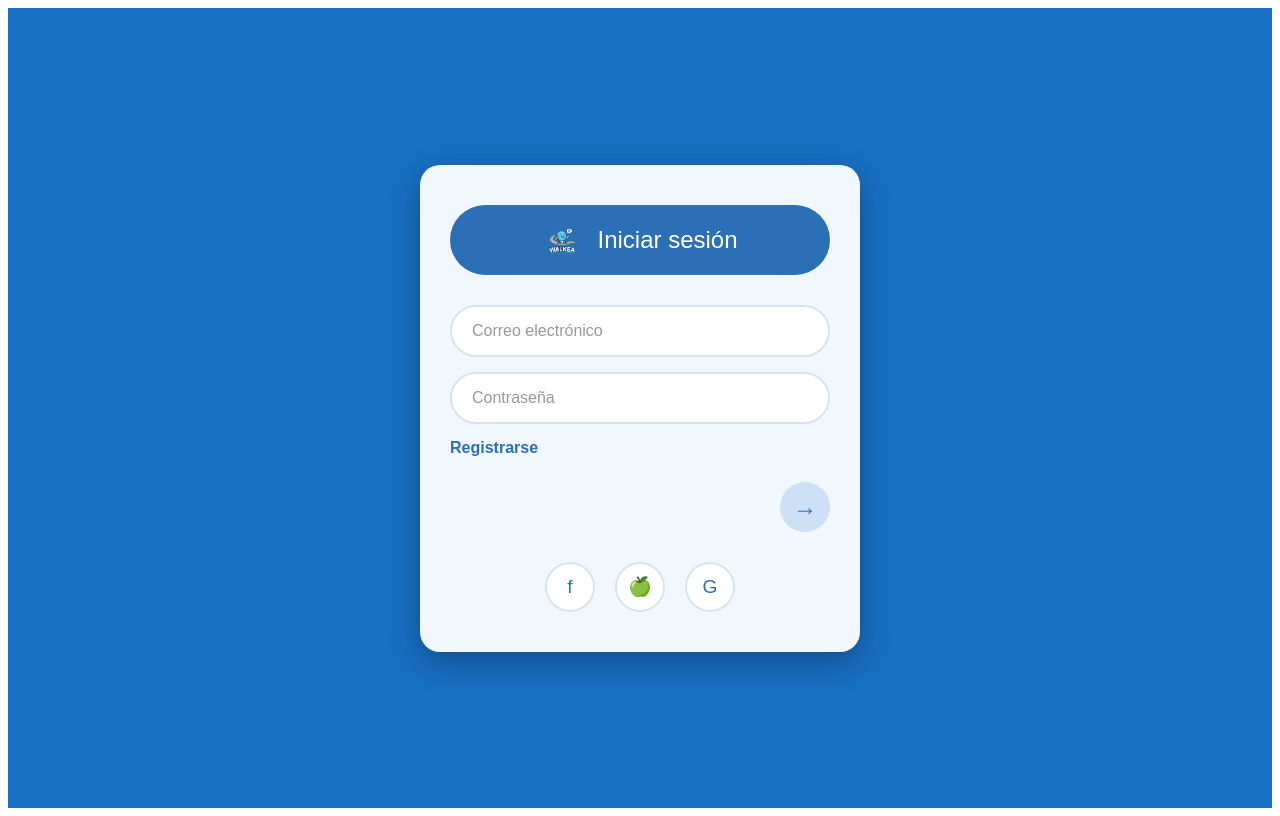
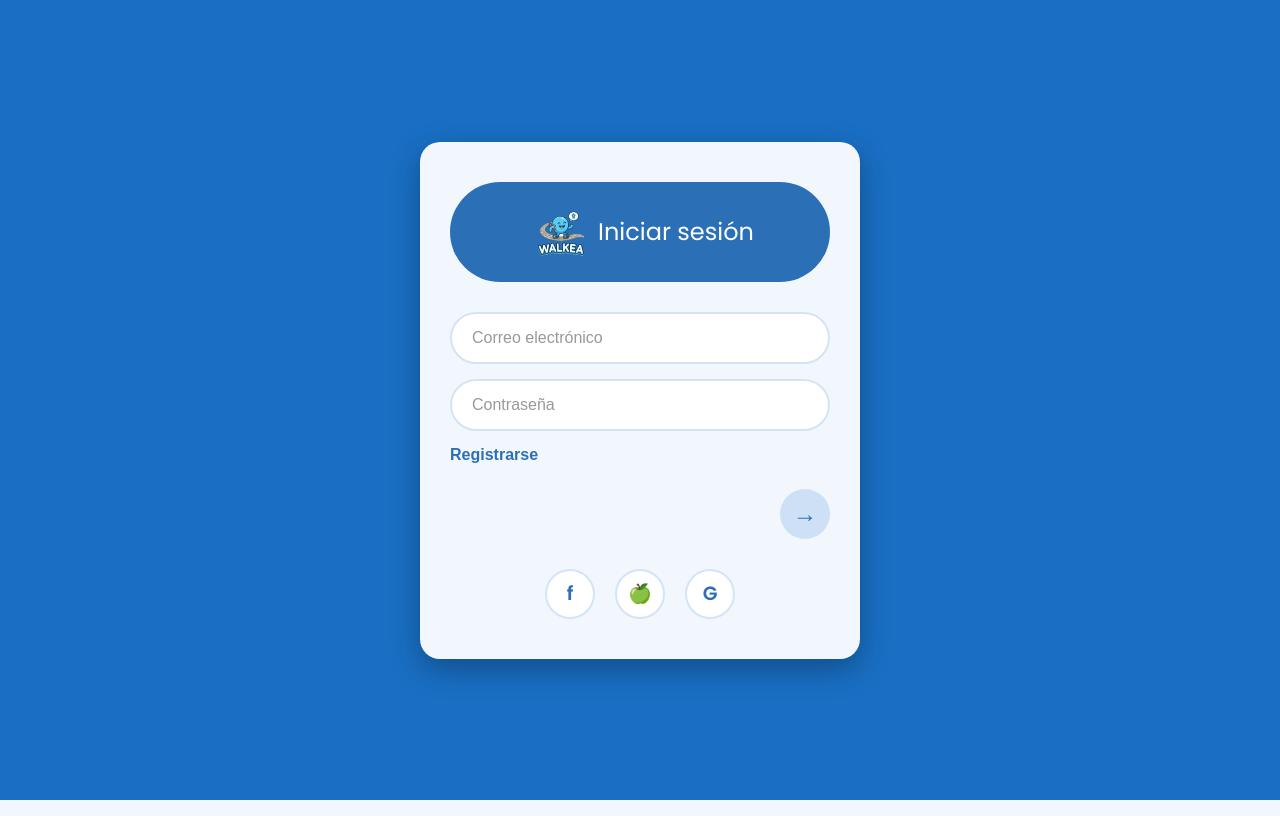
Before and after one commit to Rocky0524/Walkea, an Angular app in the folder Frontend/walkea/: page /login in a window 1280 px wide. Built offline with nearby package versions, Linux system fonts and the light colour scheme.

Commit message:
declaro las fuentes
declaro las fuentes para titulos y textos ademas de darle un retoque al logo

```diff
--- a/Frontend/walkea/src/app/bienvenida/bienvenida.css
+++ b/Frontend/walkea/src/app/bienvenida/bienvenida.css
@@ -24,7 +24,7 @@
 }
 
 .logo {
-  height: 40px;
+  height: 70px;
 }
 
 .brand-name {
--- a/Frontend/walkea/src/app/login/login.css
+++ b/Frontend/walkea/src/app/login/login.css
@@ -36,8 +36,8 @@
 }
 
 .auth-header .logo {
-  height: 40px;
-  margin-right: 15px;
+  height: 70px;
+  margin-right: 2px;
 }
 
 .auth-header h1 {
--- a/Frontend/walkea/src/app/registro/registro.css
+++ b/Frontend/walkea/src/app/registro/registro.css
@@ -36,8 +36,8 @@
 }
 
 .auth-header .logo {
-  height: 40px;
-  margin-right: 15px;
+  height: 70px;
+  margin-right: 2px;
 }
 
 .auth-header h1 {
--- a/Frontend/walkea/src/styles.css
+++ b/Frontend/walkea/src/styles.css
@@ -1 +1,18 @@
-/* You can add global styles to this file, and also import other style files */
+@import url('https://fonts.googleapis.com/css2?family=Inter:wght@400;500&family=Poppins:wght@400;600;700&display=swap');
+
+html, body {
+  font-family: 'Inter', sans-serif;
+  margin: 0;
+  padding: 0;
+  background-color: #f2f7fd;
+}
+
+h1, h2, h3, h4, h5, h6 {
+  font-family: 'Poppins', sans-serif;
+  font-weight: 600;
+}
+
+button, .btn-submit, .btn-main-action {
+  font-family: 'Poppins', sans-serif;
+  font-weight: 600;
+}
```
